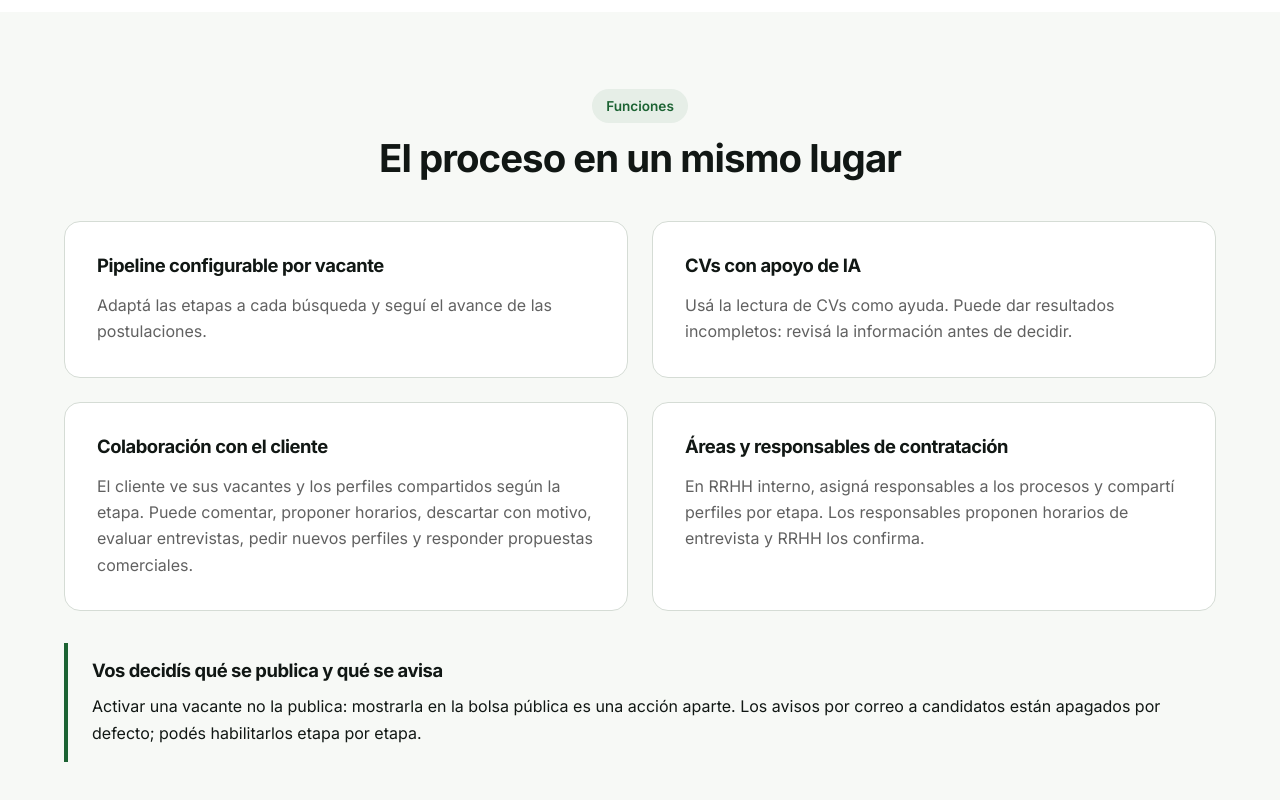
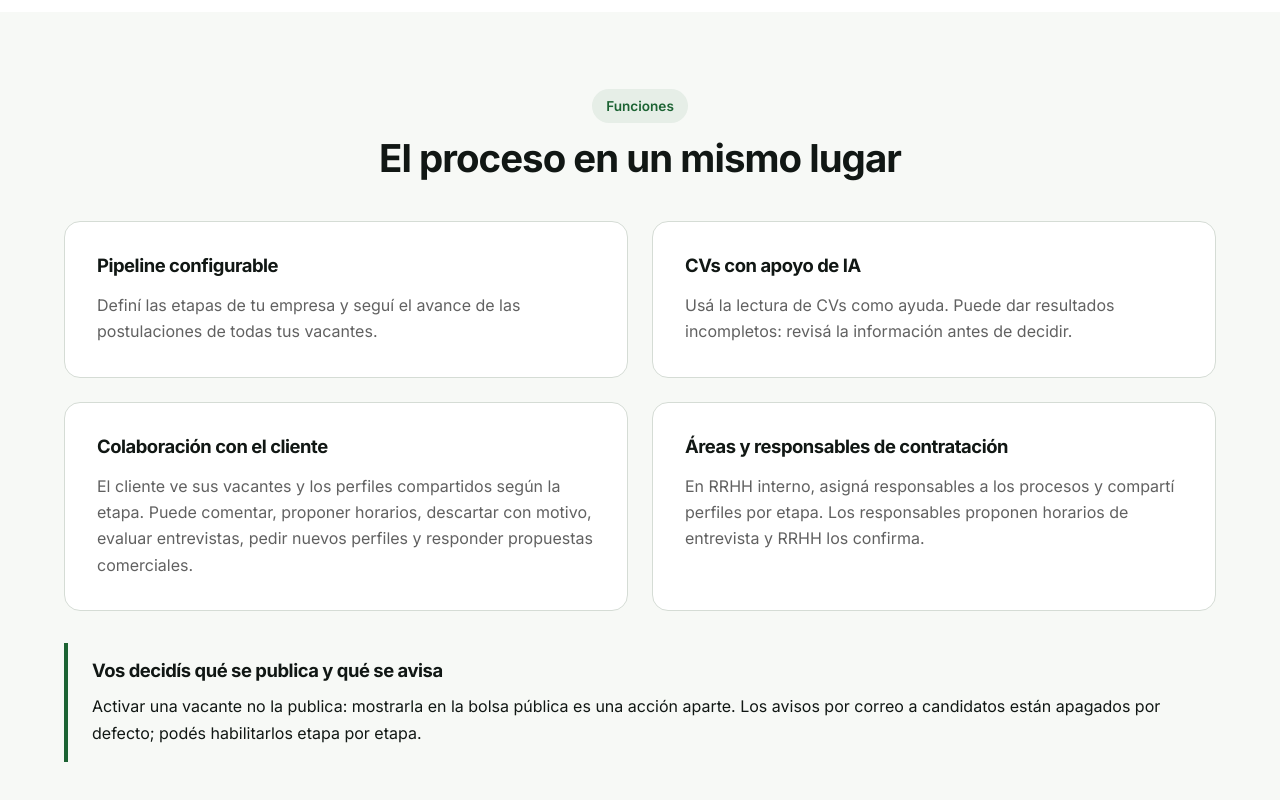
Before and after one commit to fuentepy/fuente-ats-landing, a React (Vite) app: page / in a window 1280 px wide. Shown: the part 1974-2774 px from the top of the page. Built offline with nearby package versions, Linux system fonts and the light colour scheme; no server answers.

Commit message:
fix(copy): alinear pipeline usuarios y vencimiento con el producto

```diff
--- a/src/pages/ats-landing/AtsFeatures.tsx
+++ b/src/pages/ats-landing/AtsFeatures.tsx
@@ -1,5 +1,5 @@
 const features = [
-  ['Pipeline configurable por vacante', 'Adaptá las etapas a cada búsqueda y seguí el avance de las postulaciones.'],
+  ['Pipeline configurable', 'Definí las etapas de tu empresa y seguí el avance de las postulaciones de todas tus vacantes.'],
   ['CVs con apoyo de IA', 'Usá la lectura de CVs como ayuda. Puede dar resultados incompletos: revisá la información antes de decidir.'],
   ['Colaboración con el cliente', 'El cliente ve sus vacantes y los perfiles compartidos según la etapa. Puede comentar, proponer horarios, descartar con motivo, evaluar entrevistas, pedir nuevos perfiles y responder propuestas comerciales.'],
   ['Áreas y responsables de contratación', 'En RRHH interno, asigná responsables a los procesos y compartí perfiles por etapa. Los responsables proponen horarios de entrevista y RRHH los confirma.'],
--- a/src/pages/ats-landing/AtsHero.tsx
+++ b/src/pages/ats-landing/AtsHero.tsx
@@ -1,6 +1,6 @@
 import { APP_LINKS } from "@/lib/links";
 const capabilities = [
-  ['Pipeline configurable', 'Organizá las etapas de cada vacante.'],
+  ['Pipeline configurable', 'Definí las etapas de tu proceso de selección.'],
   ['Lectura de CVs con IA', 'Una herramienta de apoyo que una persona revisa.'],
   ['Portal de colaboración', 'Con clientes y responsables de contratación.'],
 ];
--- a/src/pages/ats-landing/AtsShowcase.tsx
+++ b/src/pages/ats-landing/AtsShowcase.tsx
@@ -1,6 +1,6 @@
 export const AtsShowcase = () => <section id="producto" className="ats-section">
   <div className="ats-container">
-    <div className="ats-section-heading"><h2>Seguí el avance de cada búsqueda</h2><p>Un tablero por vacante, con las etapas que configure tu equipo.</p></div>
+    <div className="ats-section-heading"><h2>Seguí el avance de cada búsqueda</h2><p>Un tablero de postulaciones por etapa, que podés filtrar por vacante, cliente y estado.</p></div>
     <figure className="ats-product-illustration">
       <figcaption>Ilustración con datos de ejemplo</figcaption>
       <div className="ats-example-stages">{['Revisión de perfiles', 'Conversaciones', 'Decisión'].map((stage,i) => <div key={stage}><strong>{stage}</strong><div className="ats-example-profile">Perfil de ejemplo {i+1}<p>Información para revisar</p></div></div>)}</div>
--- a/src/pages/ats-landing/AtsTrialAndFaq.tsx
+++ b/src/pages/ats-landing/AtsTrialAndFaq.tsx
@@ -1,16 +1,16 @@
 import { APP_LINKS } from '@/lib/links';
 const questions = [
   ['¿Cómo se usan los datos y la IA?', <>Los datos se usan para gestionar tus procesos de selección según los <a href={APP_LINKS.legal}>Términos y privacidad</a>. Al solicitar un análisis de CV con IA, su contenido puede enviarse a un proveedor externo. La IA puede dar resultados incompletos: una persona debe revisar y decidir.</>],
-  ['¿Qué pasa cuando termina la prueba?', 'No se convierte automáticamente en una suscripción paga ni autoriza cargos. Para continuar con un plan pago tenés que contratarlo expresamente. Al vencer se restringe crear vacantes, sumar personal y usar IA; los datos se conservan.'],
+  ['¿Qué pasa cuando termina la prueba?', 'No se convierte automáticamente en una suscripción paga ni autoriza cargos. Para continuar con un plan pago tenés que contratarlo expresamente. Al vencer se restringe crear vacantes, sumar personal y usar IA, tras el período de gracia aplicable. Tus datos se conservan.'],
   ['¿Las vacantes se publican solas?', 'No. Activar y publicar son acciones separadas. Podés mantener una búsqueda activa sin mostrarla en la bolsa pública.'],
   ['¿Se envían avisos a los candidatos?', 'Por defecto están apagados. El dueño o administrador puede habilitarlos por etapa.'],
   ['¿Puedo usar FuenteHR sin un equipo?', 'Sí. Podés empezar gestionando tus búsquedas y sumar personas después.'],
-  ['¿Cómo sumo a mi equipo?', 'El administrador crea las cuentas desde Configuración → Usuarios. Los contactos de clientes se crean desde la ficha del cliente.'],
+  ['¿Cómo sumo a mi equipo?', 'El dueño o administrador crea las cuentas desde Organización → Crear Usuario. Los contactos de clientes se crean desde la ficha del cliente.'],
 ];
 export const AtsTrialAndFaq = () => <>
   <section id="prueba-gratuita" className="ats-section"><div className="ats-container ats-trial">
     <h2>Probá FuenteHR con tu empresa</h2><p>La prueba gratuita no se convierte automáticamente en una suscripción paga ni autoriza cargos. La continuidad paga requiere contratación expresa.</p>
-    <p>Al vencer se restringe crear vacantes, sumar personal y usar IA. Tus datos se conservan. En el registro ves los días y los límites vigentes.</p>
+    <p>Al vencer se restringe crear vacantes, sumar personal y usar IA, tras el período de gracia aplicable. Tus datos se conservan. En el registro ves los días y los límites vigentes.</p>
     <p>Necesitás un correo de empresa: no se aceptan Gmail, Hotmail, Yahoo ni otros correos personales similares.</p>
     <div className="ats-actions"><a href={APP_LINKS.signup} className="ats-btn-gradient">Comenzar prueba gratuita</a><a href={APP_LINKS.legal}>Términos y privacidad</a></div>
   </div></section>
```
